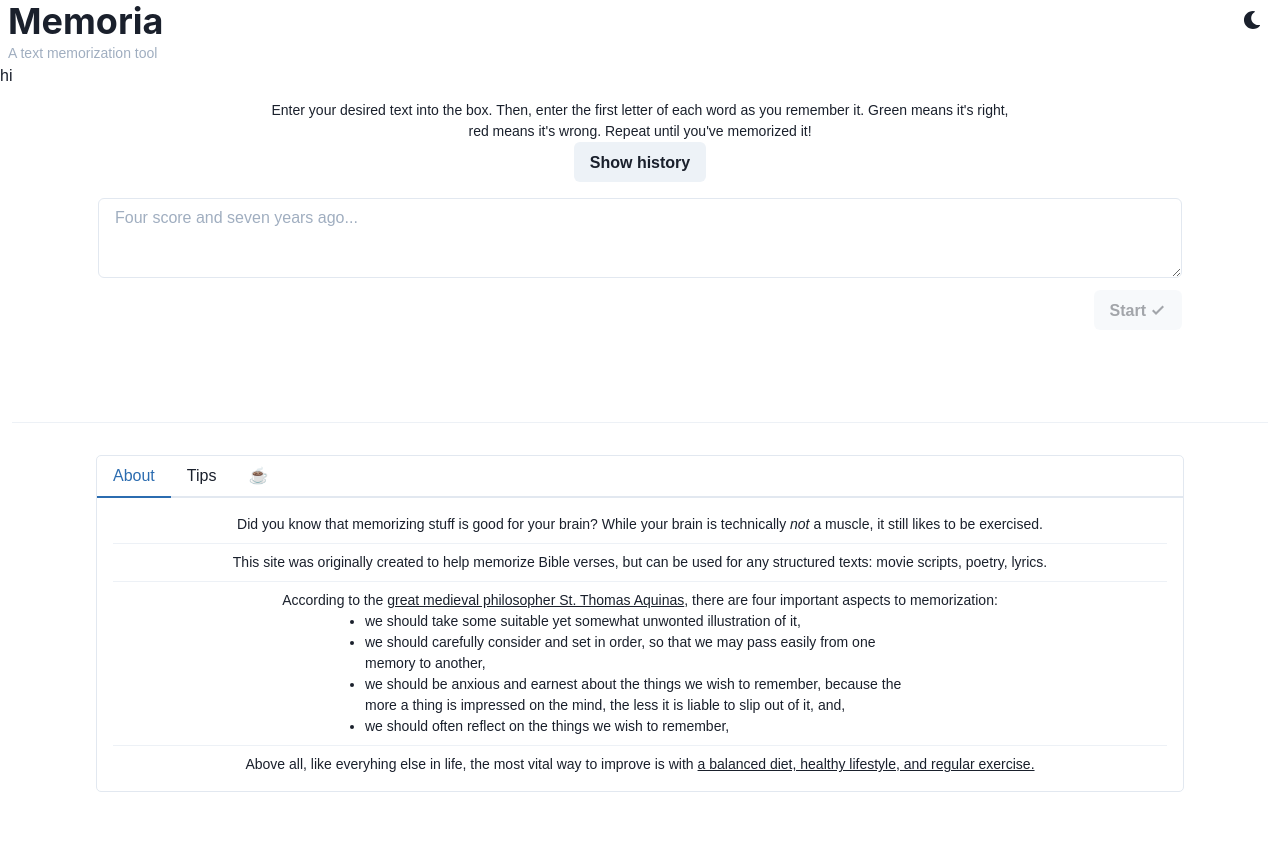
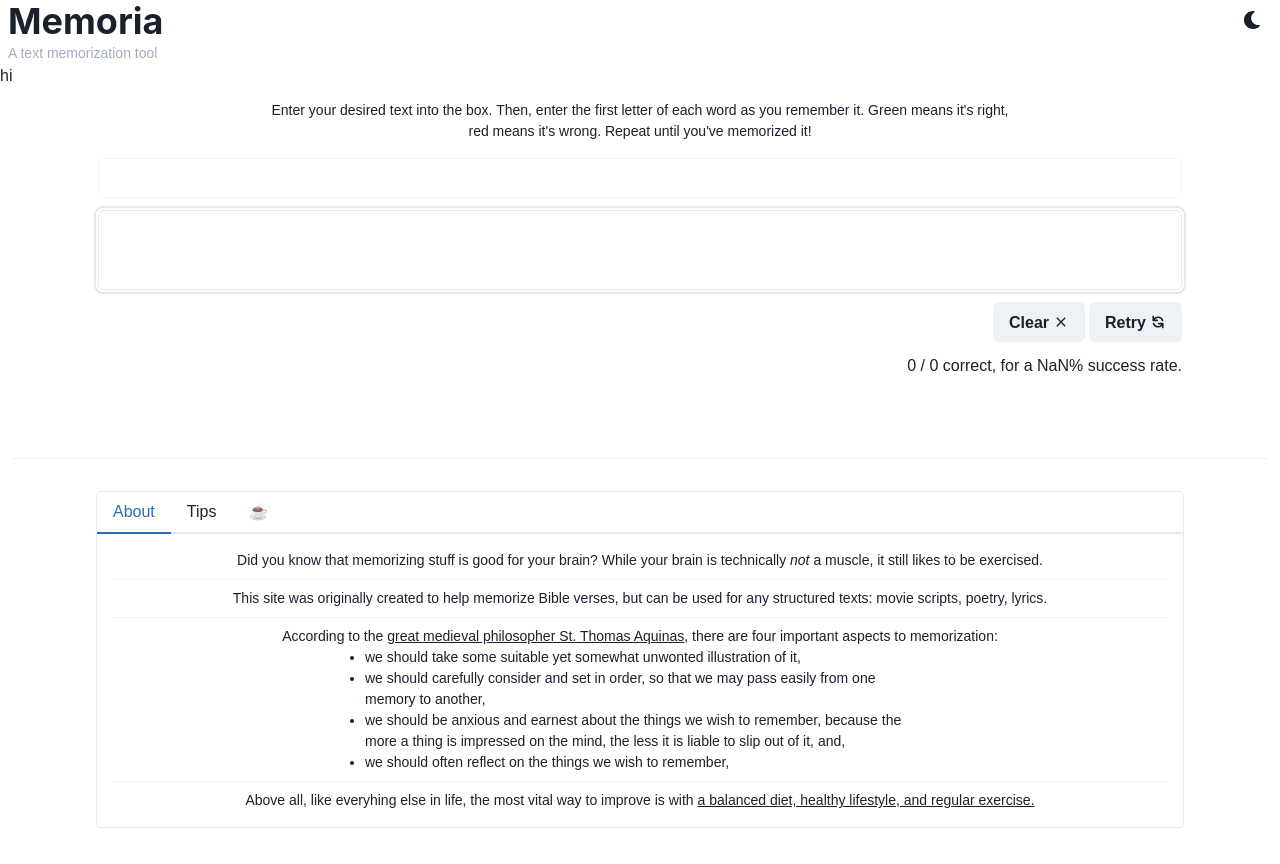
Before and after one commit to AndrewCutler/Memoria, a React (Create React App) app: page / in a window 1280 px wide. Shown: the top 864 px of the page. Built offline with nearby package versions, Linux system fonts and the light colour scheme.

Commit message:
some optimization

```diff
--- a/src/App.tsx
+++ b/src/App.tsx
@@ -22,7 +22,7 @@
 import { decrypt } from './crypt';
 import Share from './Share/Share';
 import { v4 as uuid } from 'uuid';
-import History from './History/History';
+import History, { isStorageKeyMatch } from './History/History';
 import InvalidReceiptText from './InvalidReceiptText/InvalidReceiptText';
 import ActionButtons from './ActionButtons/ActionButtons';
 import {
@@ -35,10 +35,11 @@
 
 export const App = () => {
 	const [context, setContext] = useState<IAppContext>(appContext);
-	const [queryParams, setQueryParams] = useState<any>();
+	const [queryParams, setQueryParams] = useState<URLSearchParams>();
 	const [hasInvalidParamsError, setHasInvalidParamsError] =
 		useState<boolean>(false);
 	const [isMaxLength, setIsMaxLength] = useState<boolean>(false);
+	const [hasHistory, setHasHistory] = useState<boolean>(false);
 	const [showHistory, setShowHistory] = useState<boolean>(false);
 	const [currentUuid, setCurrentUuid] = useState<string>('');
 	const [key, setKey] = useState<string>('');
@@ -104,7 +105,11 @@
 
 	useEffect(() => {
 		const params = new URLSearchParams(window.location.search);
-		setQueryParams(params as any);
+		setQueryParams(params);
+
+		const hasKeysInStorage =
+			Object.keys(localStorage).filter(isStorageKeyMatch)?.length > 0;
+		setHasHistory(hasKeysInStorage);
 	}, []);
 
 	useEffect(() => {
@@ -123,7 +128,7 @@
 	}, [queryParams]);
 
 	useEffect(() => {
-		if (context.index && context.index === context.targetTextWords.length) {
+		if (context.index === context.targetTextWords.length) {
 			setContext((prev) => ({ ...prev, gameState: 'COMPLETE' }));
 			const timestamp = new Date().valueOf();
 			const key = `${currentUuid}_${timestamp}`;
@@ -167,9 +172,13 @@
 									means it's wrong. Repeat until you've
 									memorized it!
 								</Box>
-								<Button onClick={() => setShowHistory(true)}>
-									Show history
-								</Button>
+								{hasHistory && (
+									<Button
+										onClick={() => setShowHistory(true)}
+									>
+										Show history
+									</Button>
+								)}
 								<Flex
 									align='flex-end'
 									direction='column'
--- a/src/History/History.tsx
+++ b/src/History/History.tsx
@@ -3,7 +3,7 @@
 const storageKeyRegex =
 	/^[0-9a-f]{8}-[0-9a-f]{4}-[0-9a-f]{4}-[0-9a-f]{4}-[0-9a-f]{12}_[\d]{13}$/;
 
-const isStorageKeyMatch = (key: string) => storageKeyRegex.test(key);
+export const isStorageKeyMatch = (key: string) => storageKeyRegex.test(key);
 
 const History = () => {
 	const [history, setHistory] = useState<string[]>([]);
```
